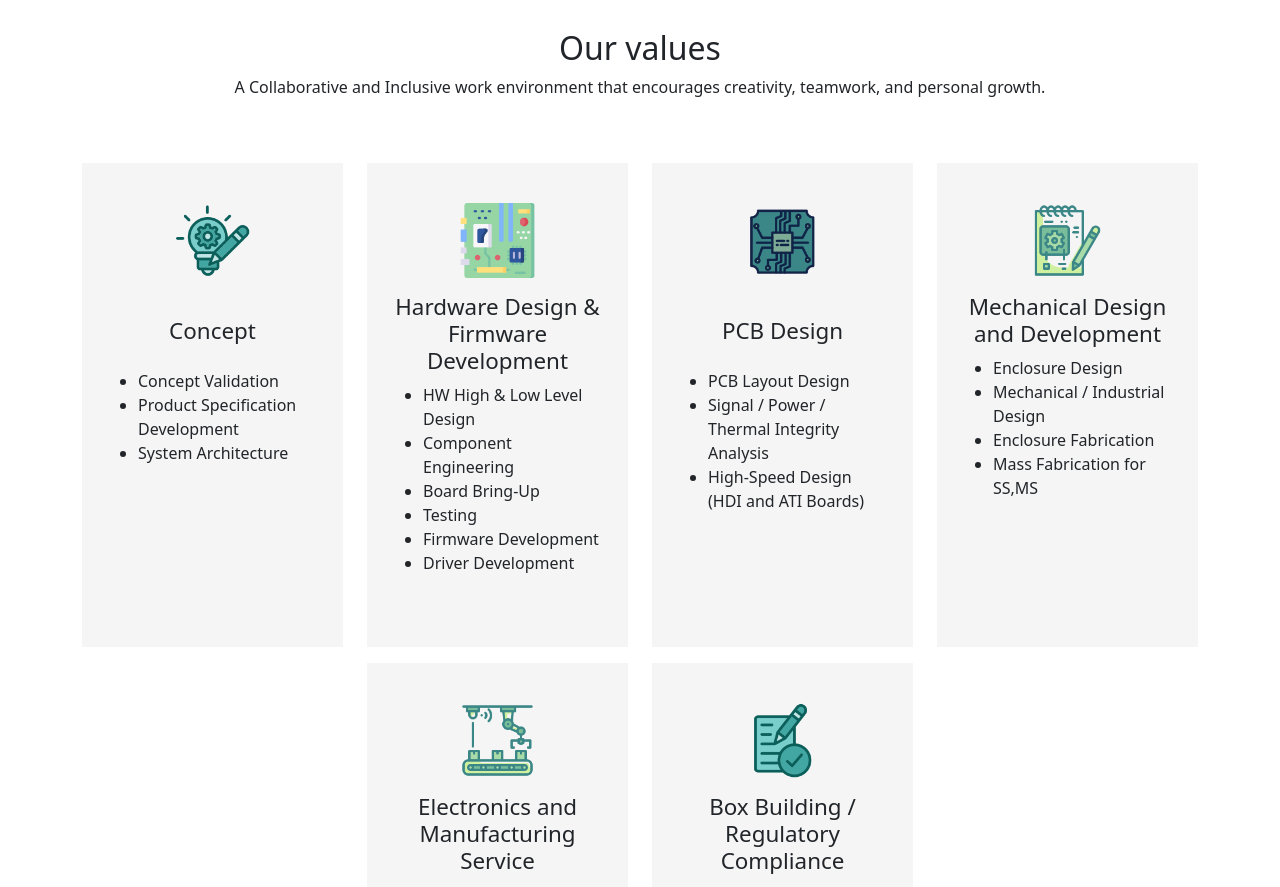
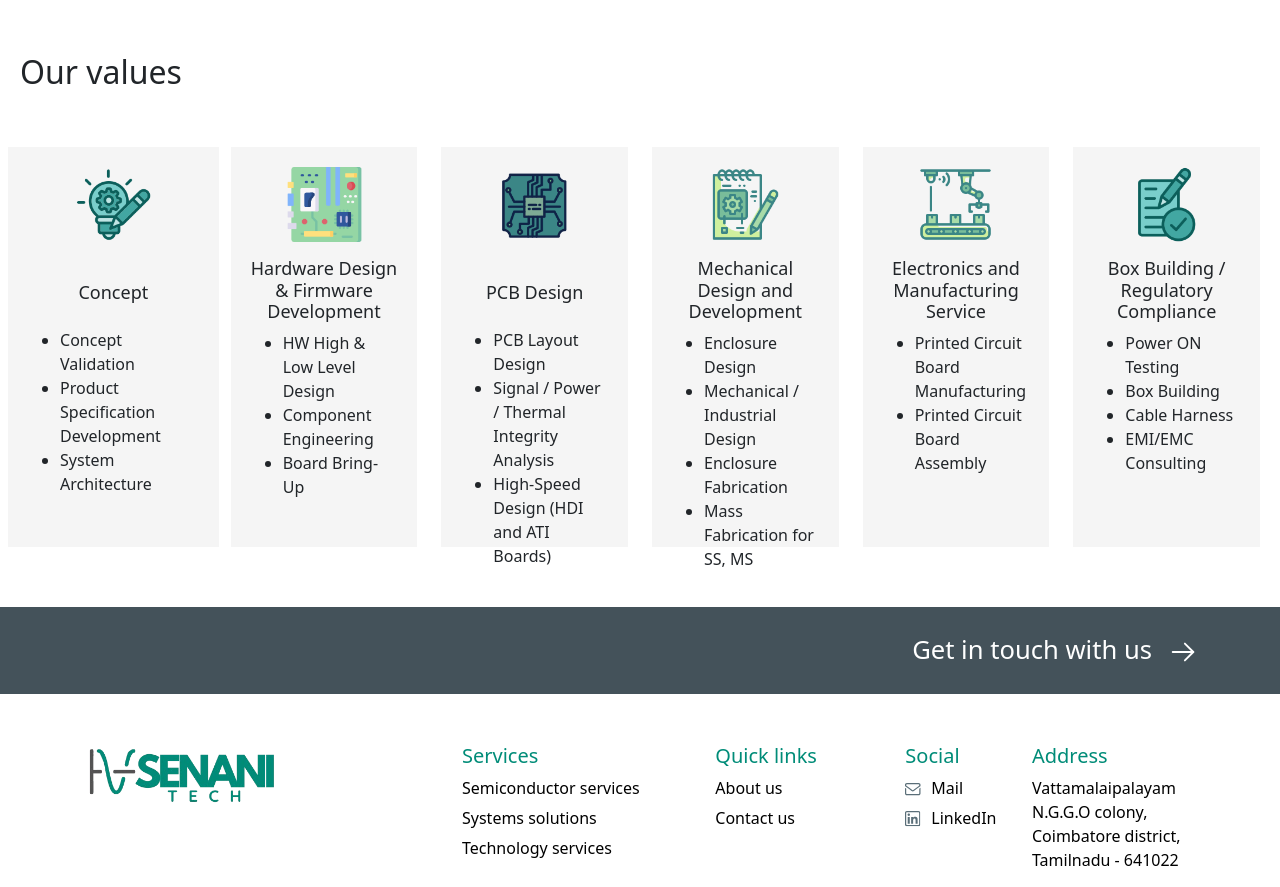
Before and after one commit to Vijay8426/Senanitech-, a React (Create React App) app: page / in a window 1280 px wide. Shown: the part 1900-2787 px from the top of the page. Built offline with nearby package versions, Linux system fonts and the light colour scheme.

Commit message:
finally fixed

```diff
--- a/src/components/AboutUs.jsx
+++ b/src/components/AboutUs.jsx
@@ -20,31 +20,18 @@ function AboutUs() {
                <div className="row">
                   <div className="col-lg-6">
                      <div className="vstack">
-                        <h1 ><span>Bringing your ideas from</span> Mind to market</h1>
-                        <p data-aos="fade-up" data-aos-delay="200">Solving complex engineering challenges across the full Semiconductor and Technology spectrum, leveraging best-in class design and integrated manufacturing.</p>
+                        <h1 style={{fontWeight:'600'}}><span>Bringing your ideas from</span> Mind to market</h1>
+                        <p data-aos="fade-up" data-aos-delay="200" style={{fontWeight:'400'}} >Solving complex engineering challenges across the full Semiconductor and Technology spectrum, leveraging best-in class design and integrated manufacturing.</p>
                      </div>
                   </div>
                </div>
             </div>
          </section>
-         <section className="about_overviewSection__4k5ye">
-            <div className="container">
-               <div className="about_overview__NlRN8">
-                  <div className="align-items-center row">
-                     <div className="col-md-5">
-                        <h1 data-aos="fade-up"  data-aos-delay="0"><span>20+ Years of</span> Excellence</h1>
-                        <p data-aos="fade-up" data-aos-delay="100">SenaniTech offers comprehensive board-level solutions for the semiconductor industry, including hardware design, product development, embedded software, and turnkey manufacturing, trusted by leading global semiconductor companies.</p>
-                     </div>
-                     <div className="col-md-6 offset-md-1"><img alt="About Us" data-aos="fade-left" data-aos-delay="300" fetchpriority="high" width="492" height="350" decoding="async" data-nimg="1" style={{color : 'transparent'}} srcset="images-about/about-overview.d765459d_1.webp 1x, images-about/about-overview.d765459d.webp 2x" src="images-about/about-overview.d765459d.webp"/></div>
-                  </div>
-               </div>
-            </div>
-         </section>
+
          <section className="about_ourValuesSection__rg5AO">
             <div className="containerMd container">
                <div className="text-center about_valuesLead__4pEr6">
-                  <h2 data-aos="fade-up"  data-aos-delay="100">Our values</h2>
-                  <p data-aos="fade-up"  data-aos-delay="200">A Collaborative and Inclusive work environment that encourages creativity, teamwork, and  personal growth.</p>
+                  <h2 data-aos="fade-up"  data-aos-delay="100" className="text-center display-6 " style={{fontWeight:'600'}}>Our values</h2>
                </div>
                <div className="about_valuesRow__xiEW_ row">
                   <div className="col-lg-3 col-md-4">
@@ -78,12 +65,12 @@ function AboutUs() {
                </div>
             </div>
          </section>
-         <div class="container h-100 p-5" style={{overflow:'hidden'}} data-aos="fade-up" data-aos-delay="100">
-  <div class="row align-items-center h-100">
-    <div class="container rounded">
-      <h1 class="text-center">Our Clients</h1>
-      <div class="slider">
-        <div class="logos">
+         <div className="container h-100 p-5" style={{overflow:'hidden'}} data-aos="fade-up" data-aos-delay="100">
+  <div className="row align-items-center h-100">
+    <div className="container rounded">
+      <h1 className="text-center display-6 " style={{fontWeight:'600'}}>Our valuable clients</h1>
+      <div className="slider">
+        <div className="logos">
         <img src="images/Clients/Client-1.png" className="img-fluid" alt=""/>
         <img src="images/Clients/Client-2.png" className="img-fluid logo-2" alt=""/>
         <img src="images/Clients/Client-3.png" className="img-fluid logo-2" alt=""/>
@@ -96,7 +83,7 @@ function AboutUs() {
         <img src="images/Clients/Client-10.png" className="img-fluid" alt=""/>
 
         </div>
-        <div class="logos"
+        <div className="logos"
         style={{marginLeft:'400px'}}>
         <img src="images/Clients/Client-1.png" className="img-fluid" alt=""/>
         <img src="images/Clients/Client-2.png" className="img-fluid logo-2" alt=""/>
--- a/src/components/Footer.jsx
+++ b/src/components/Footer.jsx
@@ -20,7 +20,7 @@ function Footer() {
       <section id="footer" className="footer_footer__avDgs">
         <div className="container">
           <div className="row">
-            <Link className="footer_footerBrand__N5EKR col-lg-4" to='/'>
+            <Link  className="footer_footerBrand__N5EKR col-lg-4 text-black" to='/'>
               <img
                 alt="SenaniTech Logo"
                 fetchpriority="high"
@@ -36,19 +36,19 @@ function Footer() {
             <div className="col-lg-8">
               <div className="row">
                 <div className="footer_footerCatagory__X2uYx col-lg-4 col-md-3 col-sm-6">
-                  <h6>Services</h6>
-                  <Link title="Semiconductor service" to="/semiconductor">Semiconductor services</Link>
-                  <Link title="Systems solution" to="/system-soln">Systems solutions</Link>
-                  <Link title="Technology services" to="/technological-services">Technology services</Link>
+                  <h5 style={{color:' #008c78'}}>Services</h5>
+                  <Link className='text-black' title="Semiconductor service" to="/semiconductor">Semiconductor services</Link>
+                  <Link className='text-black' title="Systems solution" to="/system-soln">Systems solutions</Link>
+                  <Link className='text-black' title="Technology services" to="/technological-services">Technology services</Link>
                 </div>
                 <div className="footer_footerCatagory__X2uYx col-lg-3 col-md-3 col-sm-6">
-                  <h6>Quick links</h6>
-                  <Link title="About us" to="/about-us">About us</Link>
-                  <Link title="Contact us" to="/contact">Contact us</Link>
+                <h5 style={{color:' #008c78'}}>Quick links</h5>
+                  <Link className='text-black' title="About us" to="/about-us">About us</Link>
+                  <Link className='text-black' title="Contact us" to="/contact">Contact us</Link>
                 </div>
                 <div className="footer_footerCatagory__X2uYx col-lg-2 col-md-3 col-sm-6">
-                  <h6>Social</h6>
-                  <Link title="info@pactroninc.com" href="mailto:info@pactroninc.com">
+                <h5 style={{color:' #008c78'}}>Social</h5>
+                  <a className='text-black' title="info@pactroninc.com" href=" praveen@senanitech.com">
                     <img
                       alt="mail"
                       loading="lazy"
@@ -62,8 +62,8 @@ function Footer() {
                       src="images/mail.36f64b8e.svg"
                     />
                     Mail
-                  </Link>
-                  <Link target="_blank" rel="noopener noreferrer" title="LinkedIn" href="https://in.linkedin.com/company/pactron">
+                  </a>
+                  <a className='text-black'  rel="noopener noreferrer" title="LinkedIn" href=": https://www.linkedin.com/company/patternpcb/?viewAsMember=true">
                     <img
                       alt="LinkedIn"
                       loading="lazy"
@@ -77,11 +77,11 @@ function Footer() {
                       src="images/linkedin.607bb09a.svg"
                     />
                     LinkedIn
-                  </Link>
+                  </a>
                 </div>
                 <div className="footer_footerCatagory__X2uYx col-lg-3 col-md-3 col-sm-6">
-                  <h6>Address</h6>
-                  <p>Vattamalaipalayam N.G.G.O colony, Coimbatore district, Tamilnadu - 641022</p>
+                <h5 style={{color:' #008c78'}}>Address</h5>
+                  <p className='text-black'>Vattamalaipalayam N.G.G.O colony, Coimbatore district, Tamilnadu - 641022</p>
                 </div>
               </div>
             </div>
--- a/src/components/Home.jsx
+++ b/src/components/Home.jsx
@@ -67,7 +67,7 @@ function Home() {
             <div className="row">
               <div className="col-lg-6">
                 <div className="vstack">
-                  <h1><span>Let’s Design the</span> Future Together</h1>
+                  <h1><span>Let’s Build the future of</span> Electronics together</h1>
                   <p>
                     Solving complex engineering challenges across the full Semiconductor and Technology spectrum,
                     leveraging best-in-class design and integrated manufacturing.
@@ -109,19 +109,19 @@ function Home() {
             <div className="page_values__PFg8x">
               <div className="row">
                 <div className="col">
-                  <h3><span></span>+</h3>
+                  <h1><span></span>100+</h1>
                   <p>years in the semiconductor business</p>
                 </div>
                 <div className="col">
-                  <h3><span></span>+</h3>
+                  <h1><span></span>15+</h1>
                   <p>Growing team of industry experts</p>
                 </div>
                 <div className="col">
-                  <h3><span></span>+</h3>
+                  <h1><span></span>150+</h1>
                   <p>Designs created every year</p>
                 </div>
                 <div className="col">
-                  <h3><span></span>+</h3>
+                  <h1><span></span>100+</h1>
                   <p>Products Manufactured so far</p>
                 </div>
               </div>
@@ -131,7 +131,7 @@ function Home() {
 
         <section className="page_servicesSection__0UHoG"  data-aos="fade-right" id="services-section">
           <div className="container">
-            <h2>Our services</h2>
+          <h2 data-aos="fade-up" data-aos-delay="100">Our services</h2>
             <div className="page_tabHeader__7v13_ row">
               <div className="col-xl-6 col-lg-7 col-md-12">
                 <div className="nav nav-pills nav-fill" role="tablist">
@@ -192,7 +192,7 @@ function Home() {
         </section>
 
         <div className="container pb-5">
-          <h4>Domains we transform</h4>
+          <h2>Domains we transform</h2>
           <div className="row justify-content-center">
             <div className="col-6 col-lg-3 text-center border p-4" data-aos="fade-up">
               <div>
@@ -252,18 +252,17 @@ function Home() {
             </div>
           </div>
         </div>
-        <section className="about_ourValuesSection__rg5AO">
-            <div className="containerMd container">
-               <div className="text-center about_valuesLead__4pEr6">
-                  <h2 data-aos="fade-up"  data-aos-delay="100">Our values</h2>
-                  <p data-aos="fade-up"  data-aos-delay="200">A Collaborative and Inclusive work environment that encourages creativity, teamwork, and  personal growth.</p>
+        <section className="about_ourValuesSection__rg5AO px-2">
+    <div className="container-fluid">
+        <div className="text-start about_valuesLead__4pEr6">
+            <h2 data-aos="fade-up" data-aos-delay="100">Our values</h2>
+
         </div>
         <div className="about_valuesRow__xiEW_ row justify-content-center">
-                  <div className="col-lg-3 col-md-4 text-center">
-                     <div className="about_values__CytV8" data-aos="fade-up" data-aos-delay="0">
-                        <img alt="Quality Driven" loading="lazy" width="75" height="75" decoding="async" data-nimg="1" style={{color : 'transparent'}}  src="images/innovation.png"/>
-                        <h4 className='my-4'>Concept
-                        </h4>
+            <div className="col-lg-2 col-md-4 text-center p-0">
+                <div className="about_values__CytV8" data-aos="fade-up" data-aos-delay="0" style={{ height: '400px', padding: '20px' }}>
+                    <img alt="Quality Driven" loading="lazy" width="75" height="75" decoding="async" data-nimg="1" style={{color: 'transparent'}} src="images/innovation.png"/>
+                    <h4 className='my-4' style={{fontSize:'18px'}}>Concept</h4>
                     <ul className='text-start'>
                         <li>Concept Validation</li>
                         <li>Product Specification Development</li>
@@ -271,101 +270,67 @@ function Home() {
                     </ul>
                 </div>
             </div>
-                  <div className="col-lg-3 col-md-4 text-center">
-                     <div className="about_values__CytV8" data-aos="fade-up"  data-aos-delay="100">
-                        <img alt="Quality Driven" loading="lazy" width="75" height="75" decoding="async" data-nimg="1" style={{color : 'transparent'}}  src="images/motherboard.png"/>
-                        <h4>Hardware Design & Firmware Development</h4>
-                        <ul className='text-start' >
-                        <li>HW High & Low Level Design
-
-                        </li>
-
-                        <li>Component Engineering
-
-                        </li>
-                        <li>Board Bring-Up
-                        </li>
-                        <li>Testing
-                        </li>
-                        <li>Firmware Development
-                        </li>
-                        <li>
-                            Driver Development
-                        </li>
-                    </ul>
-                     </div>
-                  </div>
-                  <div className="col-lg-3 col-md-4 text-center">
-                     <div className="about_values__CytV8" data-aos="fade-up"  data-aos-delay="200">
-                        <img alt="Quality Driven" loading="lazy" width="75" height="75" decoding="async" data-nimg="1" style={{color : 'transparent'}}  src="images/electricity (1).png" />
-                        <h4 className='my-4'>PCB Design</h4>
+            <div className="col-lg-2 col-md-4 text-center">
+                <div className="about_values__CytV8" data-aos="fade-up" data-aos-delay="100" style={{ height: '400px', padding: '20px' }}>
+                    <img alt="Quality Driven" loading="lazy" width="75" height="75" decoding="async" data-nimg="1" style={{color: 'transparent'}} src="images/motherboard.png"/>
+                    <h4 style={{fontSize:'18px'}}>Hardware Design & Firmware Development</h4>
                     <ul className='text-start'>
-                        <li>PCB Layout Design
-                        </li>
-                        <li>Signal / Power / Thermal Integrity Analysis
-
-                        </li>
-                        <li>High-Speed Design (HDI and ATI Boards)
-
-                        </li>
-                    </ul>
-                     </div>
-                  </div>
-                  <div className="col-lg-3 col-md-4 text-center">
-                     <div className="about_values__CytV8" data-aos="fade-up"  data-aos-delay="200">
-                        <img alt="Quality Driven" loading="lazy" width="75" height="75" decoding="async" data-nimg="1" style={{color : 'transparent'}}  src="images/design.png"/>
-                        <h4>Mechanical Design and Development</h4>
-                        <ul className='text-start'>
-                        <li>Enclosure Design
-
-                        </li>
-                        <li>Mechanical / Industrial Design
-
-                        </li>
-                        <li>Enclosure Fabrication
-
-                        </li>
-                        <li>
-                        Mass Fabrication for SS,MS
-
-                        </li>
-                    </ul>
-                     </div>
-                  </div>
-                  <div className="col-lg-3 col-md-4 mt-3 text-center">
-                     <div className="about_values__CytV8" data-aos="fade-up"  data-aos-delay="200">
-                        <img alt="Quality Driven" loading="lazy" width="75" height="75" decoding="async" data-nimg="1" style={{color : 'transparent'}} src="images/sensor.png"/>
-                        <h4>Electronics and Manufacturing Service</h4>
-                        <ul  className='text-start'>
-                        <li>Printed Circit Board Manufacturing
-
-                        </li>
-                        <li>Printed Circit Board Assembly
-
-                        </li>
+                        <li>HW High & Low Level Design</li>
+                        <li>Component Engineering</li>
+                        <li>Board Bring-Up</li>
 
                     </ul>
                 </div>
             </div>
-                  <div className="col-lg-3 col-md-4 mt-3 text-center">
-                     <div className="about_values__CytV8" data-aos="fade-up"  data-aos-delay="200">
-                        <img alt="Quality Driven" loading="lazy" width="75" height="75" decoding="async" data-nimg="1" style={{color : 'transparent'}}  src="images/approved.png"/>
-                        <h4>Box Building / Regulatory Compliance</h4>
+            <div className="col-lg-2 col-md-4 text-center">
+                <div className="about_values__CytV8" data-aos="fade-up" data-aos-delay="200" style={{ height: '400px', padding: '20px' }}>
+                    <img alt="Quality Driven" loading="lazy" width="75" height="75" decoding="async" data-nimg="1" style={{color: 'transparent'}} src="images/electricity (1).png" />
+                    <h4 className='my-4'style={{fontSize:'18px'}}>PCB Design</h4>
                     <ul className='text-start'>
-                            <li>Power ON Testing
-                            </li>
-                            <li>Box Building
-                            </li>
-                            <li>Cable Harness
-                            </li>
-                            <li>EMI/EMC Consulting
-                            </li>
+                        <li>PCB Layout Design</li>
+                        <li>Signal / Power / Thermal Integrity Analysis</li>
+                        <li>High-Speed Design (HDI and ATI Boards)</li>
+                    </ul>
+                </div>
+            </div>
+            <div className="col-lg-2 col-md-4 text-center">
+                <div className="about_values__CytV8" data-aos="fade-up" data-aos-delay="200" style={{ height: '400px', padding: '20px' }}>
+                    <img alt="Quality Driven" loading="lazy" width="75" height="75" decoding="async" data-nimg="1" style={{color: 'transparent'}} src="images/design.png"/>
+                    <h4 style={{fontSize:'18px'}}>Mechanical Design and Development</h4>
+                    <ul className='text-start'>
+                        <li>Enclosure Design</li>
+                        <li>Mechanical / Industrial Design</li>
+                        <li>Enclosure Fabrication</li>
+                        <li>Mass Fabrication for SS, MS</li>
+                    </ul>
+                </div>
+            </div>
+            <div className="col-lg-2 col-md-4  text-center">
+                <div className="about_values__CytV8" data-aos="fade-up" data-aos-delay="200" style={{ height: '400px', padding: '20px' }}>
+                    <img alt="Quality Driven" loading="lazy" width="75" height="75" decoding="async" data-nimg="1" style={{color: 'transparent'}} src="images/sensor.png"/>
+                    <h4 style={{fontSize:'18px'}}>Electronics and Manufacturing Service</h4>
+                    <ul className='text-start'>
+                        <li>Printed Circuit Board Manufacturing</li>
+                        <li>Printed Circuit Board Assembly</li>
+                    </ul>
+                </div>
+            </div>
+            <div className="col-lg-2 col-md-4  text-center">
+                <div className="about_values__CytV8" data-aos="fade-up" data-aos-delay="200" style={{ height: '400px', padding: '20px' }}>
+                    <img alt="Quality Driven" loading="lazy" width="75" height="75" decoding="async" data-nimg="1" style={{color: 'transparent'}} src="images/approved.png"/>
+                    <h4 style={{fontSize:'18px'}}>Box Building / Regulatory Compliance</h4>
+                    <ul className='text-start'>
+                        <li>Power ON Testing</li>
+                        <li>Box Building</li>
+                        <li>Cable Harness</li>
+                        <li>EMI/EMC Consulting</li>
                     </ul>
                 </div>
             </div>
         </div>
     </div>
 </section>
+
 
 
         <section className="getInTouch_getInTochSection__5D0lg" data-aos="slide-up">
```
Also changed, not shown: src/components/Contact.jsx (+30 -5 lines), src/components/Home.css (+21 -0 lines), src/components/Technical.jsx (+11 -44 lines), public/css/style8.css, public/images/building.png (added). Lines whose indentation alone changed are shown as unchanged.
